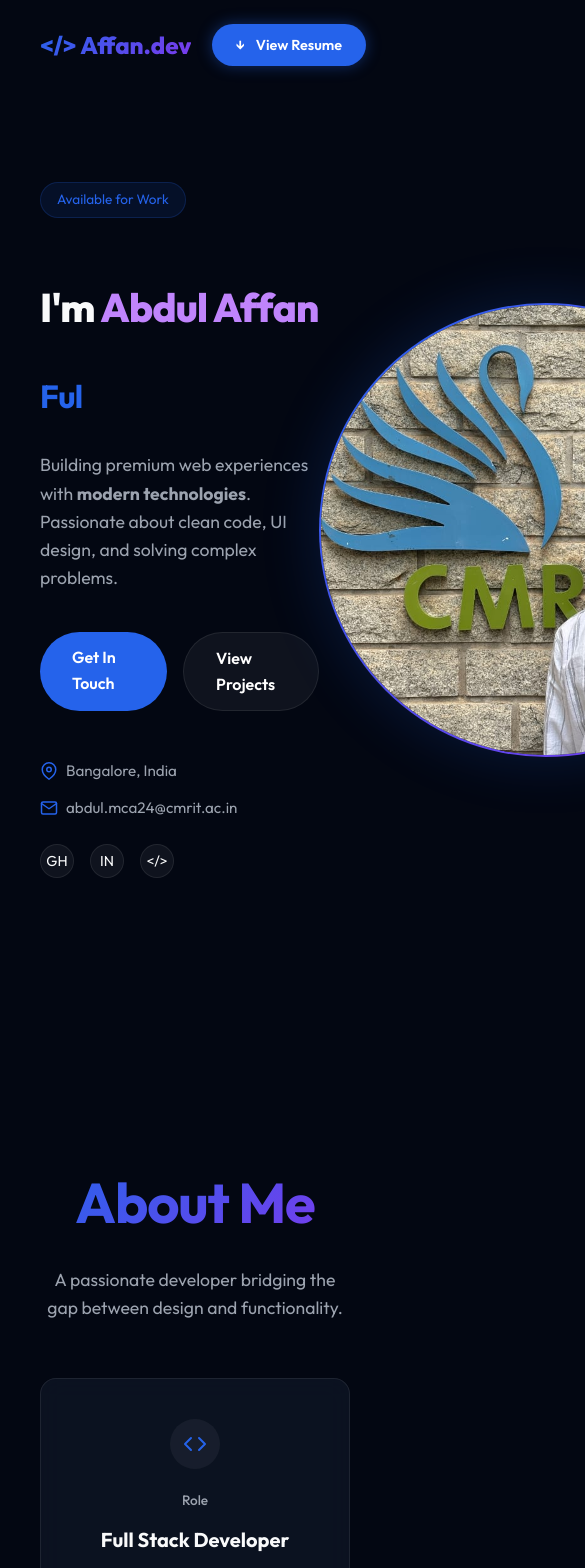
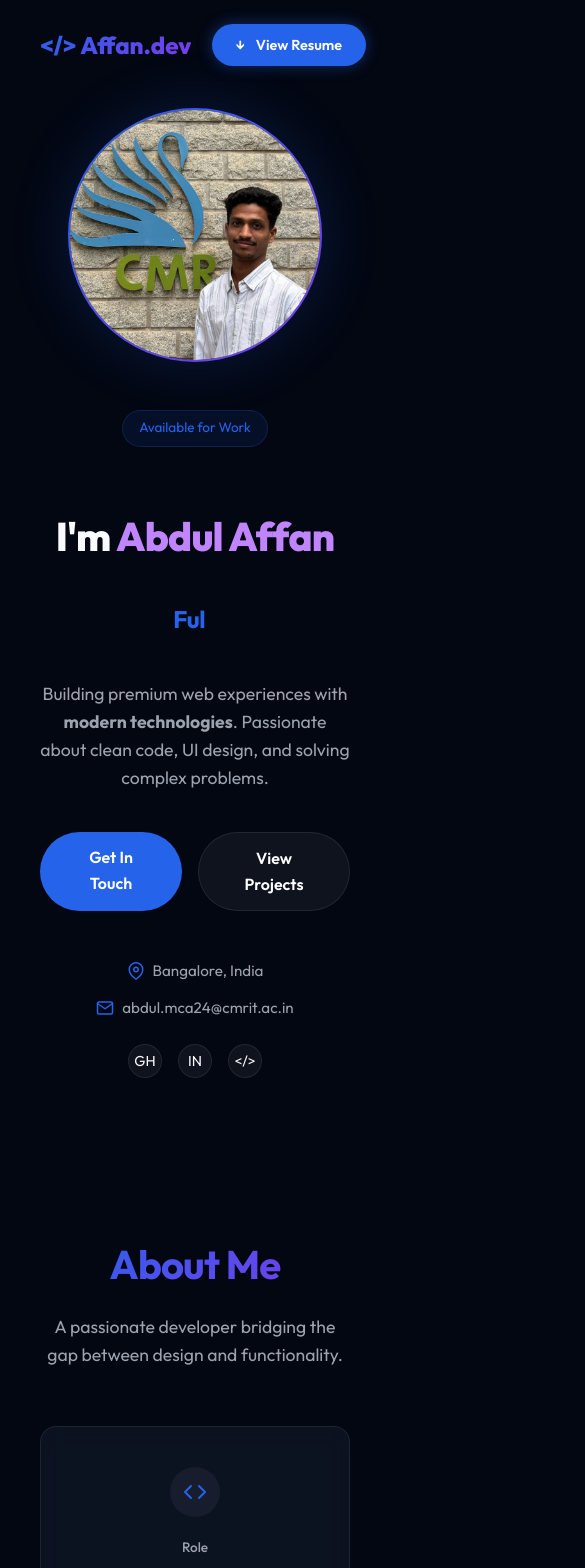
Before and after one commit to Abdul-Affan/portfolio, a React (Vite) app: page / in a window 390 px wide. Shown: the top 1568 px of the page, 585 px wide, since content can reach past the window. Built offline with nearby package versions, Linux system fonts and the light colour scheme.

Commit message:
Enhance mobile responsiveness

```diff
--- a/src/App.jsx
+++ b/src/App.jsx
@@ -124,11 +124,11 @@ const App = () => {
       <main>
         {/* Hero Section */}
         <section id="home" className="hero">
-          <div className="container" style={{ display: 'flex', alignItems: 'center', width: '100%' }}>
+          <div className="container hero-container">
             <div className="hero-content" data-reveal>
               <div className="availability-tag">Available for Work</div>
               <h1>I'm <span>Abdul Affan</span></h1>
-              <h3 style={{ fontSize: '2rem', fontWeight: '700', marginBottom: '1rem', color: 'var(--accent-primary)', minHeight: '3.5rem' }}>
+              <h3 className="hero-subtitle">
                 {text}
                 <span className="cursor" style={{ marginLeft: '5px' }}>|</span>
               </h3>
@@ -174,7 +174,7 @@ const App = () => {
         {/* About Section */}
         <section id="about">
           <div className="container" data-reveal style={{ textAlign: 'center' }}>
-            <h2 className="gradient-text" style={{ fontSize: '3.5rem', marginBottom: '1rem' }}>About Me</h2>
+            <h2 className="gradient-text section-title">About Me</h2>
             <p style={{ color: 'var(--text-muted)', marginBottom: '3.5rem', fontSize: '1.1rem' }}>
               A passionate developer bridging the gap between design and functionality.
             </p>
--- a/src/index.css
+++ b/src/index.css
@@ -822,3 +822,92 @@ nav.scrolled {
     grid-template-columns: 1fr;
   }
 }
+
+/* --- Added for Mobile Responsiveness --- */
+.hero-container {
+  display: flex;
+  align-items: center;
+  justify-content: space-between;
+  width: 100%;
+}
+
+.hero-subtitle {
+  font-size: 2rem;
+  font-weight: 700;
+  margin-bottom: 1rem;
+  color: var(--accent-primary);
+  min-height: 3.5rem;
+}
+
+.section-title {
+  font-size: 3.5rem;
+  margin-bottom: 1rem;
+}
+
+@media (max-width: 768px) {
+  .hero-container {
+    flex-direction: column-reverse;
+    text-align: center;
+    gap: 3rem;
+  }
+
+  .hero-content {
+    text-align: center;
+    display: flex;
+    flex-direction: column;
+    align-items: center;
+  }
+
+  .hero-content h1 {
+    font-size: 2.5rem;
+  }
+
+  .hero-subtitle {
+    font-size: 1.5rem;
+    min-height: 2.5rem;
+  }
+
+  .hero-content p {
+    text-align: center;
+  }
+
+  .cta-group {
+    justify-content: center;
+  }
+
+  .contact-info-mini span {
+    justify-content: center;
+  }
+
+  .social-icons-mini {
+    justify-content: center;
+  }
+
+  .profile-img-container {
+    width: 250px;
+    height: 250px;
+    margin: 0 auto;
+  }
+
+  .projects-header {
+    flex-direction: column;
+    align-items: center;
+    text-align: center;
+  }
+
+  .projects-title-area h2 {
+    font-size: 2.5rem;
+  }
+
+  .section-title {
+    font-size: 2.5rem !important;
+  }
+
+  .arsenal-header h2, .education-header h2, .contact-header h2 {
+    font-size: 2.5rem !important;
+  }
+
+  section {
+    padding: 60px 0;
+  }
+}
```
